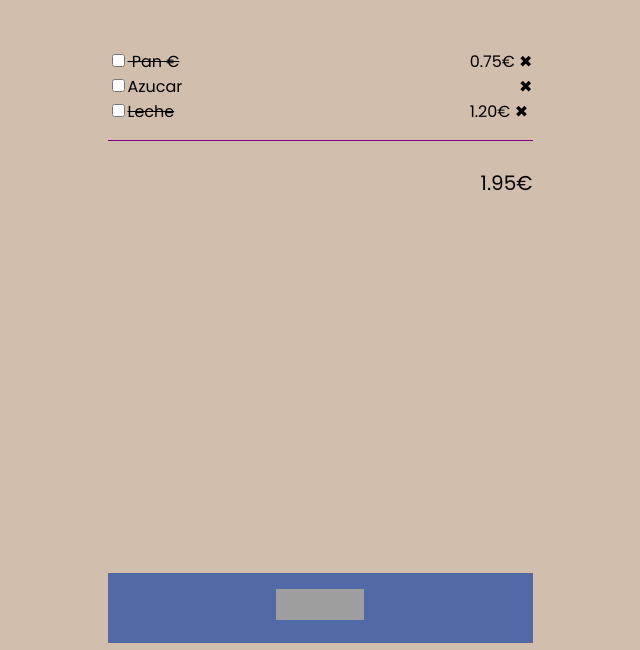
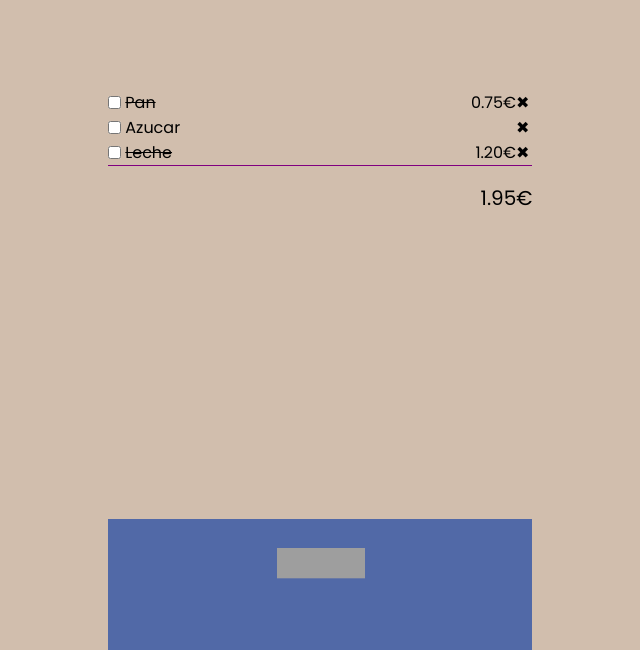
Before and after one commit to AlbertoArochal/202210-W2-Alberto-Rocha, a website: page index.html in a window 1280 px wide. Shown: the part 174-824 px from the top of the page, without its empty margins (320-960 px from the left). Drawn offline with Linux system fonts and the light colour scheme; grey boxes are pictures that could not be loaded.

Commit message:
shopping list final version html1

```diff
--- a/index.html
+++ b/index.html
@@ -37,16 +37,15 @@
 
 
         <div class="container__list">
-            <ul>
-                <li><input type="checkbox" name="Pan" id="lipan"> Pan €</li>
-                <li><input type="checkbox" name="Azucar" id="liazucar">Azucar</li>
-                <li><input type="checkbox" name="Leche" id="lileche">Leche </li>
-            </ul>
-            <ol>
-                <li>0.75€ </li>
-                <li></li>
-                <li>1.20€ </li>
-            </ol>
+            <div><input type="checkbox" name="Pan" id="lipan"> <label for=""> Pan </label>
+                <p>0.75€</p>
+            </div>
+            <div><input type="checkbox" name="Azucar" id="liazucar"> <label for=""> Azucar </label>
+                <p> </p>
+            </div>
+            <div><input type="checkbox" name="Leche" id="lileche"> <label for=""> Leche </label>
+                <p> 1.20€</p>
+            </div>
 
         </div>
 
--- a/styles/style.css
+++ b/styles/style.css
@@ -4,6 +4,7 @@
 * {
     box-sizing: border-box;
     font-family: 'Poppins', sans-serif;
+    margin: 0;
 }
 
 :root {
@@ -62,7 +63,7 @@
     background-color: var(--header-color);
     display: inline-block;
     justify-content: space-between;
-    width: 425px;
+    width: 26.56em;
     padding-bottom: 10px;
     padding-top: 20px;
 }
@@ -73,18 +74,19 @@
 }
 
 .counter {
-    margin-top: -23%;
     justify-content: space-between;
     text-align: right;
     background-color: var(--body-accent-color);
     display: flex;
-    max-width: 425px;
+    max-width: 26.56em;
+    bottom: 40%;
+    position: relative;
 }
 
 
 .counter>p {
     background-color: var(--body-accent-color);
-    width: 425px;
+    width: 26.56em;
     display: inline;
     justify-items: space-between;
     margin: auto;
@@ -101,57 +103,87 @@
 
 footer {
     background-color: var(--header-color);
-    width: 425px;
-    text-align: center;
-    margin-bottom: -70px;
+    width: 26.56em;
+    height: 100%;
+    position: relative;
+    margin-bottom: -3em;
+
 
 }
 
-div>ul>li:hover {
-    color: orangered;
+footer>p {
+    margin: 0;
+    position: absolute;
+    top: 30%;
+    left: 40%;
+    -ms-transform: translateY(-30%);
+    transform: translateY(-30%);
 }
 
-ul {
-    list-style: none;
-    padding: 0;
+div.container__list>*:hover {
+    color: orangered;
+    cursor: pointer;
 }
 
-ol>li:nth-child(even) {
-    text-align: end;
+div.container__list>div {
+    display: flex;
+    text-align: right;
+    justify-content: around;
+}
+
+div.container__list>div>p {
+    display: inline;
+    min-width: 50%;
+
+}
+
+label {
+    text-align: left;
+    display: inline;
+    min-width: 47%;
+    margin-left: 0.3em;
+}
+
+div.container__list {
+    display: flexbox;
+    width: 26.56em;
+    align-self: center;
+    border-bottom: 1px solid purple;
+    position: relative;
+    top: -50%;
+    justify-content: space-between;
 }
 
 
-.container__list {
-    display: flex;
-    justify-content: space-between;
-    width: 425px;
-    align-self: center;
-    border-bottom: 1px solid purple;
-    align-content: end;
-    position: relative;
-    top: -50%;
+div.container__list>div>p {
+    text-align: right;
+    content: "\2716";
+    padding-right: 0.5em;
+
 }
 
-ol>li {
-    list-style: none;
-}
-
-ol>li::after {
+div.container__list>div>p::after {
     content: "\2716";
 }
 
-ul>li:nth-child(odd) {
+
+
+div:nth-child(odd) label {
     text-decoration: line-through;
-    justify-content: space-between;
+}
+
+div:nth-child(even) label {
+    text-decoration: none;
+
 }
 
 
 .result {
     display: flex;
     justify-content: flex-end;
-    width: 425px;
+    max-width: 26.56em;
     font-size: 125%;
-    top: -120%;
+    top: -135%;
     position: relative;
 }
 
```
